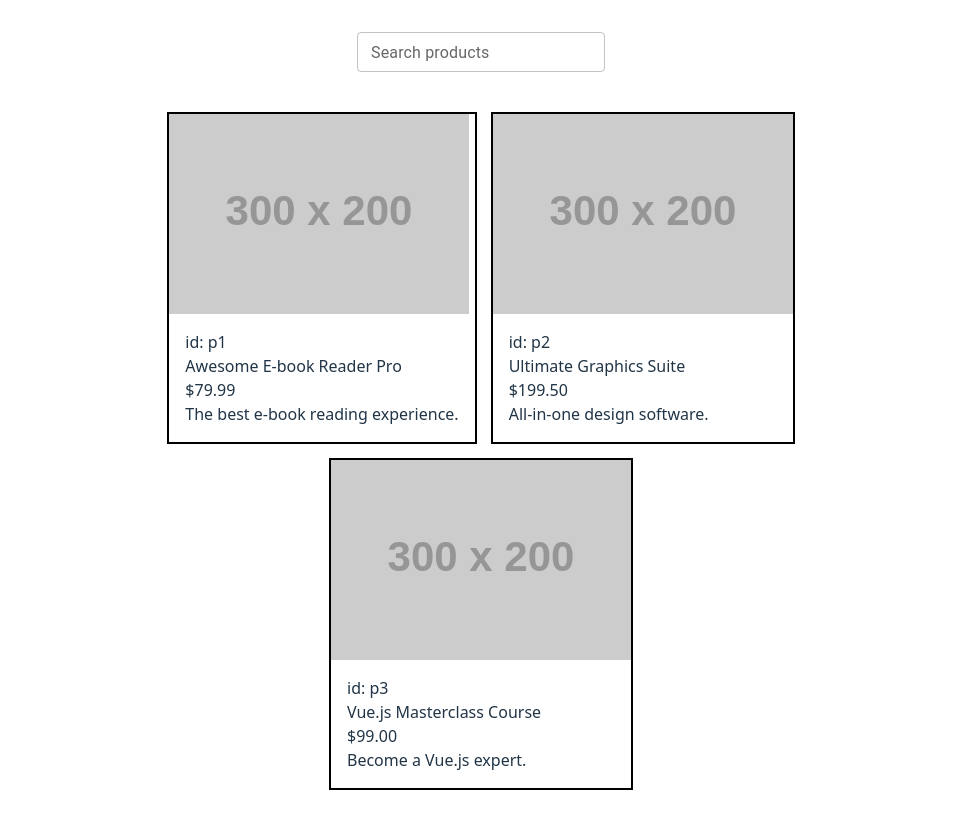
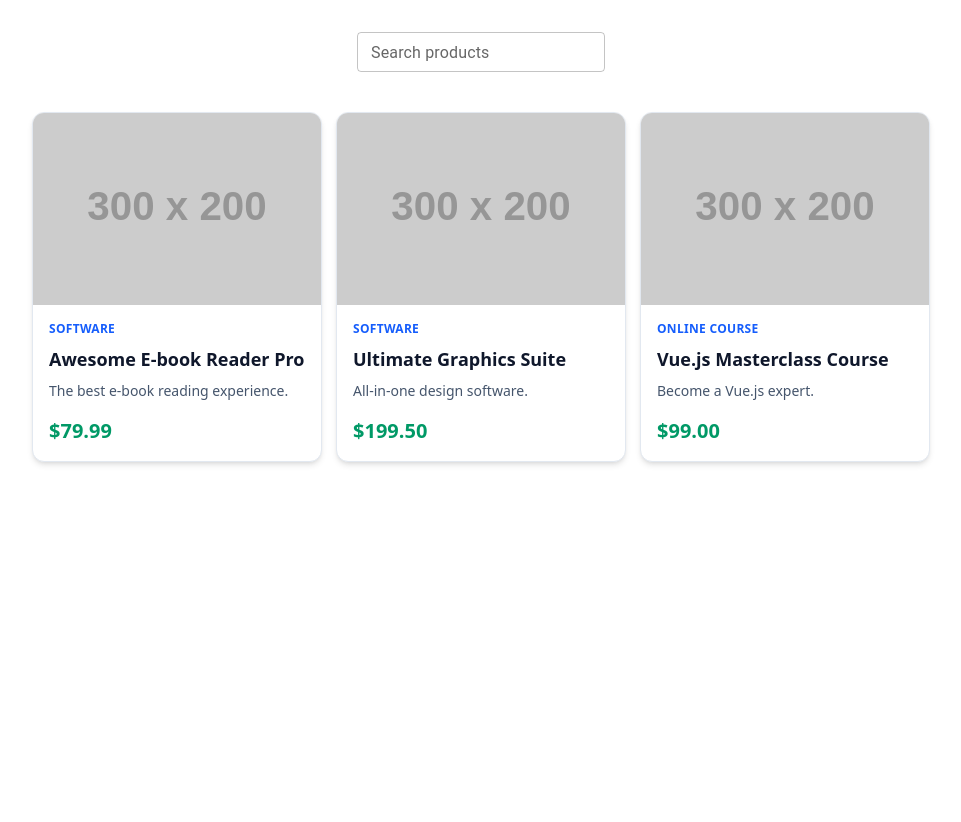
Before and after one commit to EshelEyni/my-ecommerce-app, a React (Vite) app: page / in a window 1280 px wide. Shown: the whole page, without its empty margins (159-1120 px from the left). After the commit the page ends 800 px from the top, so only its background shows below. Built offline with nearby package versions, Linux system fonts and the light colour scheme.

Commit message:
added styling to prodcut preview

```diff
--- a/src/pages/ProductsPage/components/ProductPreview.tsx
+++ b/src/pages/ProductsPage/components/ProductPreview.tsx
@@ -14,13 +14,40 @@ export const ProductPreview: FC<ProductPreviewProps> = ({ product }) => {
   };
 
   return (
-    <article className="border-2 border-black cursor-pointer" onClick={onClickPreview}>
-      <img src={product.thumbnailUrl} alt={`${product.name} thumbnail`} />
-      <div className="p-4">
-        <h3>{`id: ${product.id}`}</h3>
-        <h2>{product.name}</h2>
-        <p>${product.price.toFixed(2)}</p>
-        <p>{product.shortDescription}</p>
+    <article
+      onClick={onClickPreview}
+      className="
+        group cursor-pointer overflow-hidden rounded-xl bg-white shadow-md
+        transition hover:shadow-xl hover:-translate-y-1
+        border border-slate-200
+      "
+    >
+      <div className="h-48 w-full overflow-hidden">
+        <img
+          src={product.thumbnailUrl}
+          alt={product.name}
+          className="h-full w-full object-cover transition group-hover:scale-105"
+        />
+      </div>
+
+      <div className="p-4 flex flex-col gap-2">
+        <p className="text-xs font-semibold text-blue-600 uppercase tracking-wide">
+          {product.category}
+        </p>
+
+        <h2 className="text-lg font-bold text-slate-900 line-clamp-1">
+          {product.name}
+        </h2>
+
+        <p className="text-sm text-slate-600 line-clamp-2">
+          {product.shortDescription}
+        </p>
+
+        <div className="mt-2 flex items-baseline gap-2">
+          <span className="text-xl font-semibold text-emerald-600">
+            ${product.price.toFixed(2)}
+          </span>
+        </div>
       </div>
     </article>
   );
```
